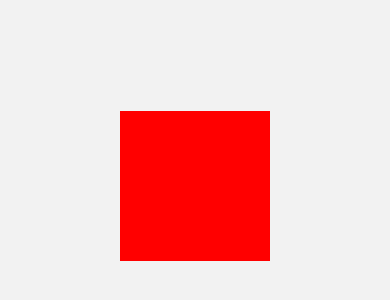
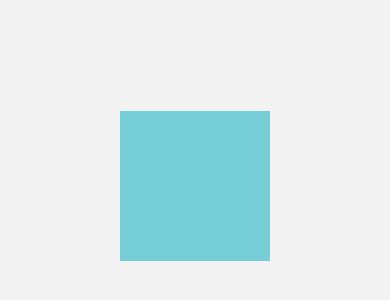
Before and after one commit to EcheCostabel/RNComponents, a React Native app: screen /Animation102Screen in a window 390 px wide. Shown: the part 236-536 px from the top of the page. Built offline with nearby package versions, Linux system fonts and the light colour scheme.

Commit message:
animatedValueZY

```diff
--- a/src/screens/Animation102Screen.tsx
+++ b/src/screens/Animation102Screen.tsx
@@ -1,10 +1,34 @@
-import React from 'react';
-import { StyleSheet, View } from 'react-native';
+import React, { useRef } from 'react';
+import { StyleSheet, View, Animated, PanResponder } from 'react-native';
 
 export const Animation102Screen = () => {
+
+  const pan = useRef(new Animated.ValueXY()).current;
+
+  const panResponder = PanResponder.create({
+    onStartShouldSetPanResponder: () => true,
+    onPanResponderMove: Animated.event([
+      null,
+      {
+        dx: pan.x, // x,y are Animated.Value
+        dy: pan.y,
+      },
+    ], {useNativeDriver: false}),
+    onPanResponderRelease: () => {
+      Animated.spring(
+        pan, // Auto-multiplexed
+        {toValue: {x: 0, y: 0}, useNativeDriver: false}, // Back to zero
+      ).start();
+    },
+  });
+
+
   return (
     <View style={styles.container}>
-        <View  style={styles.purpleBox}/>
+        <Animated.View
+           {...panResponder.panHandlers}
+           style={[pan.getLayout(), styles.purpleBox]}
+        />
     </View>
   )
 };
@@ -17,7 +41,7 @@
       alignItems: 'center'
     },
     purpleBox: {
-        backgroundColor: 'red',
+        backgroundColor: '#75CED8',
         width: 150,
         height: 150
     }
```
